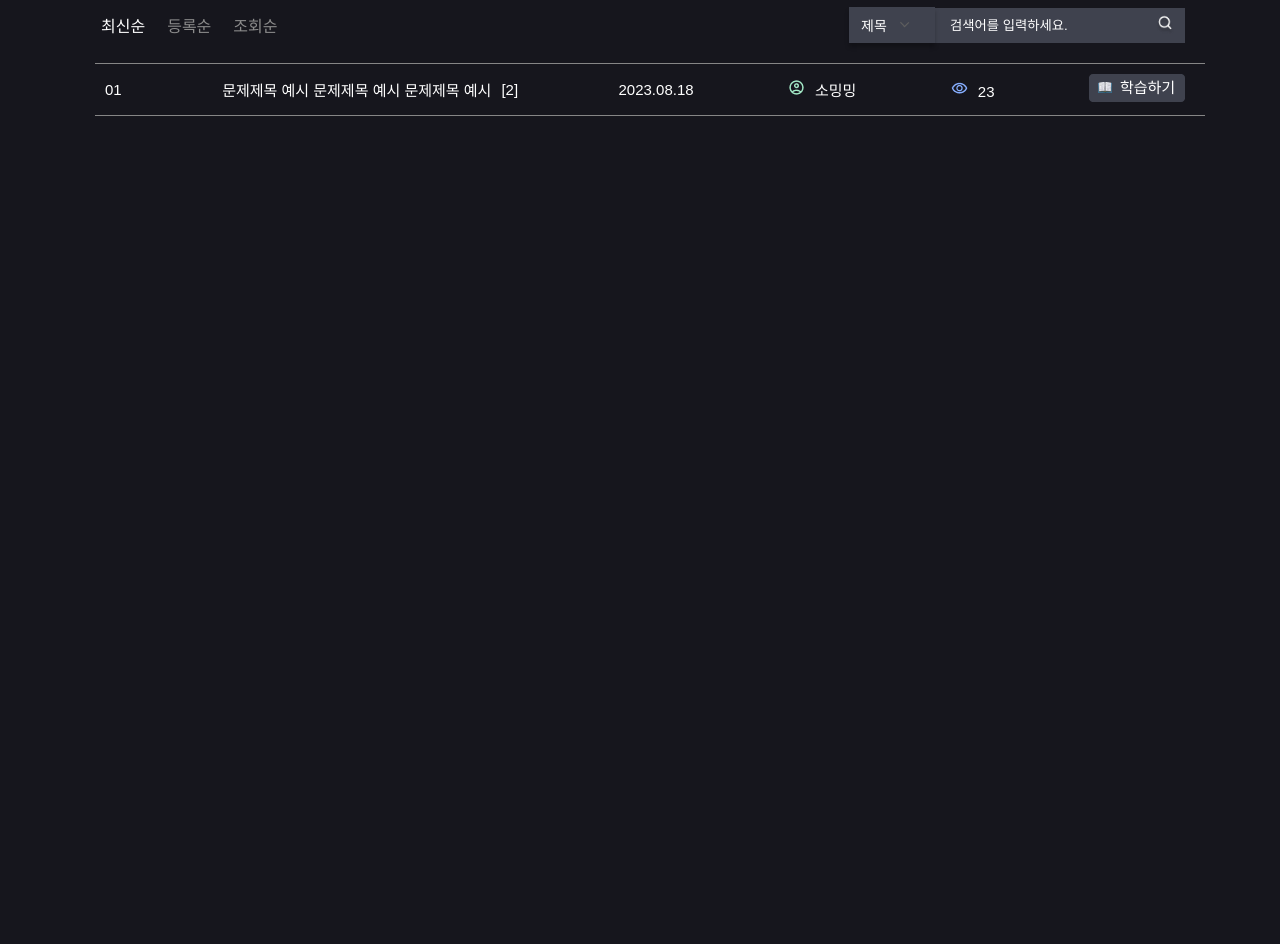
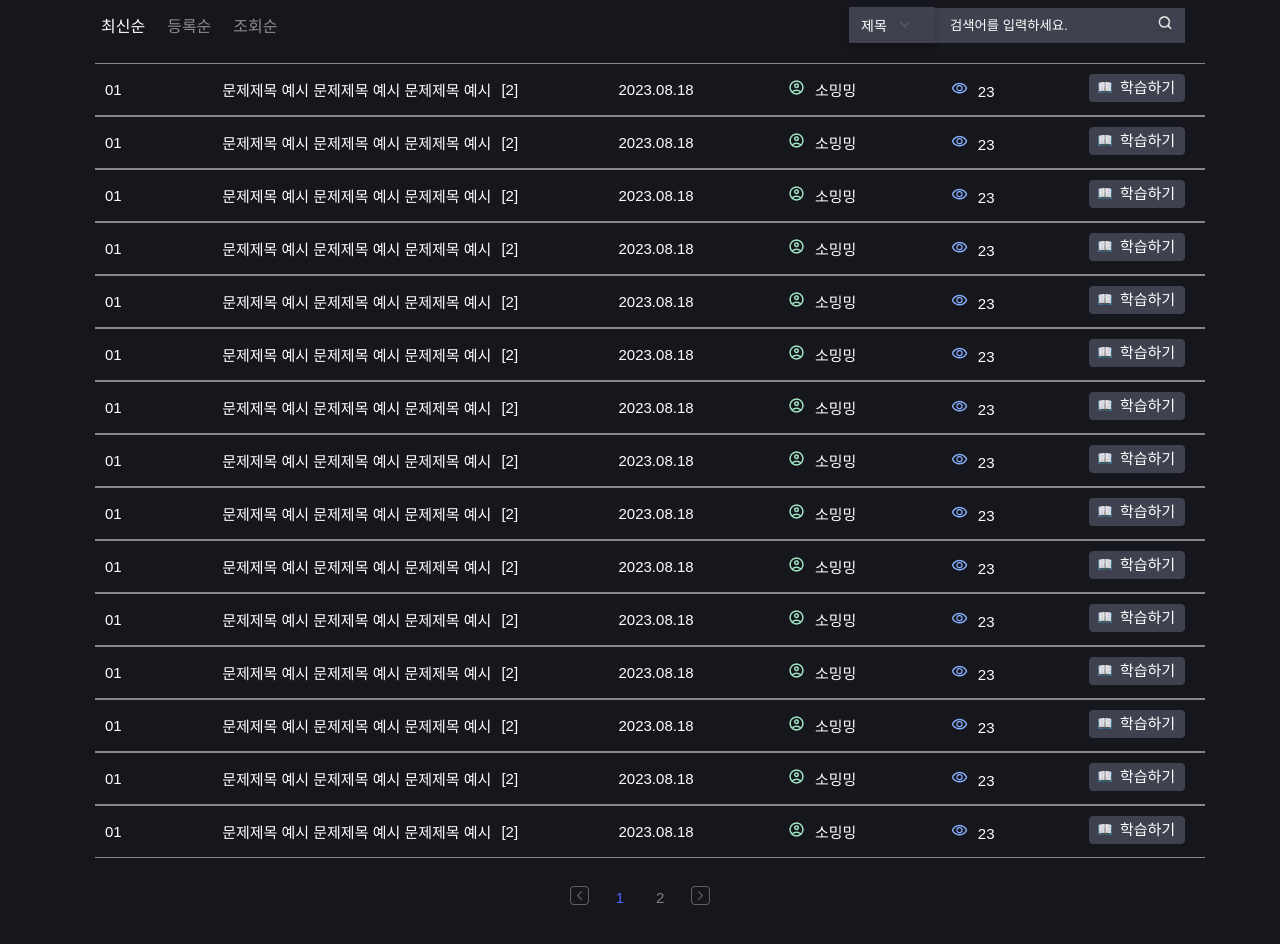
Before and after one commit to QuizUpWebProject/front, a React (Create React App) app: page /study/1 in a window 1280 px wide. Shown: the part 380-1324 px from the top of the page. Before the commit the page ends 800 px from the top, so only its background shows below. Built offline with nearby package versions, Linux system fonts and the light colour scheme.

Commit message:
feat: pagination 추가 #16
- 15개를 기준으로 pagination을 구현했습니다

```diff
--- a/src/components/studyroom/WorkList.jsx
+++ b/src/components/studyroom/WorkList.jsx
@@ -2,6 +2,9 @@ import { useState } from "react";
 import styled from "styled-components";
 import SerachBox from "./SearchBox";
 import WorkItem from "./WorkItem";
+import usePagination from "../../hooks/usePagination";
+import LeftIcon from "../../assets/left.png";
+import RightIcon from "../../assets/right.png";
 
 export default function WorkLikst() {
   // 문제 리스트 data (예시)
@@ -111,6 +114,19 @@ export default function WorkLikst() {
   // default 값은 '최신순'
   const [selectedType, setSelectedType] = useState("최신순");
 
+  const itemsPerPage = 15; // 페이지 당 보여줄 아이템 수
+  const {
+    currentPage,
+    currentItems,
+    totalPages,
+    paginate,
+    goToPrevPage,
+    goToNextPage,
+  } = usePagination(
+    workData, // 데이터를 workData로 변경
+    itemsPerPage
+  );
+
   // 문제 리스트 정렬
   const filterWorkList = () => {
     // 정렬 기준에 따라 데이터 변경
@@ -154,8 +170,34 @@ export default function WorkLikst() {
         </FilterButtons>
 
         <SerachBox />
-      </Wrapper>{" "}
-      <WorkItem />
+      </Wrapper>
+
+      {/* 필터링된 스터디 리스트 표시 */}
+      <div>
+        {/* 현재 페이지의 아이템 렌더링 */}
+        {currentItems.map((study) => (
+          <WorkItem key={study.id} title={study.title} />
+        ))}
+
+        {/* 페이지네이션 컴포넌트 렌더링 */}
+        <PaginationContainer>
+          <PaginationButton onClick={goToPrevPage}>
+            <img src={LeftIcon} alt="left" />
+          </PaginationButton>
+          {Array.from({ length: totalPages }).map((_, index) => (
+            <PageButton
+              key={index}
+              onClick={() => paginate(index + 1)}
+              isSelected={index + 1 === currentPage}
+            >
+              {index + 1}
+            </PageButton>
+          ))}
+          <PaginationButton onClick={goToNextPage}>
+            <img src={RightIcon} alt="right" />
+          </PaginationButton>
+        </PaginationContainer>
+      </div>
     </div>
   );
 }
@@ -180,3 +222,27 @@ const FilterBtn = styled.button`
   font-weight: 500;
   margin-right: 10px;
 `;
+
+const PaginationContainer = styled.div`
+  display: flex;
+  align-items: center;
+  margin-top: 20px;
+  justify-content: center;
+  margin-bottom: 50px;
+`;
+
+const PaginationButton = styled.button`
+  background-color: transparent;
+  border: none;
+  font-size: 16px;
+  cursor: pointer;
+  margin: 0 5px;
+`;
+
+const PageButton = styled.button`
+  border: none;
+  margin: 10px;
+  background-color: transparent;
+  color: ${(props) => (props.isSelected ? "#5263ff" : "#838383")};
+  font-size: 15px;
+`;
```
